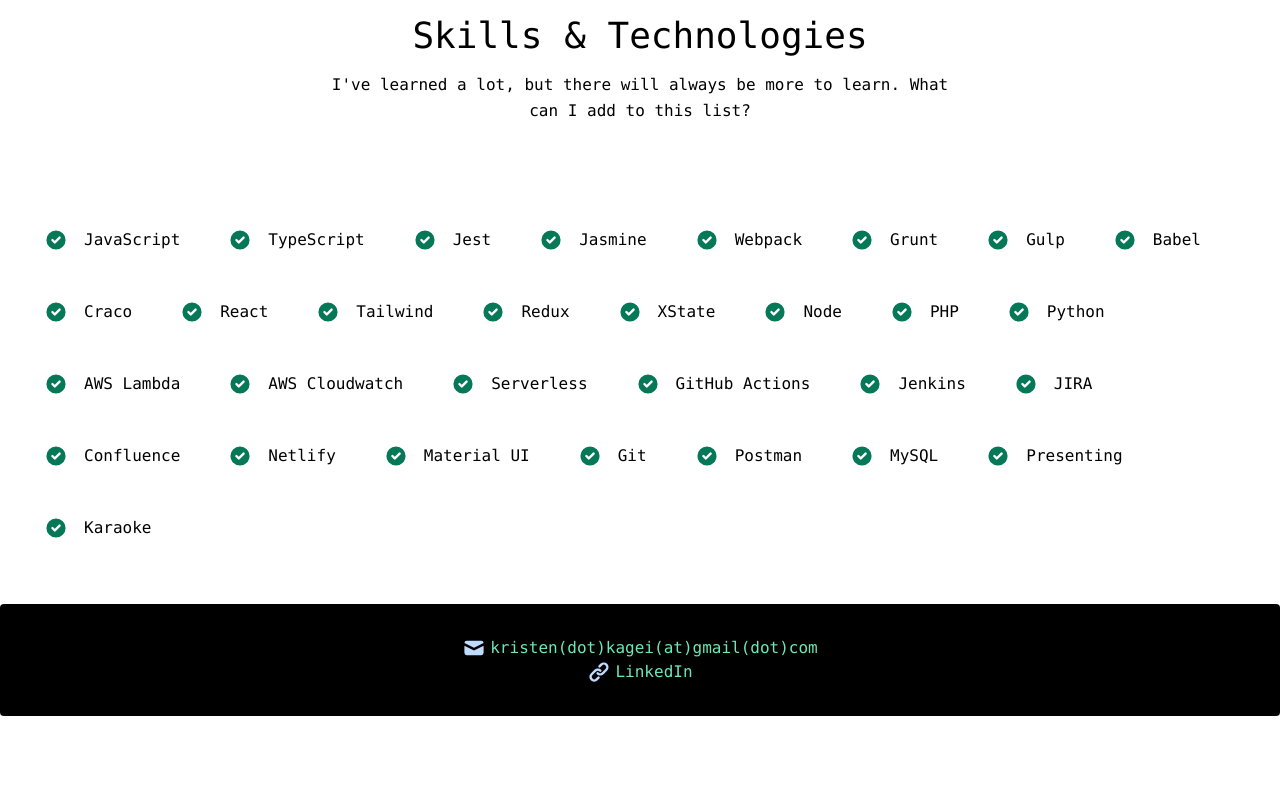
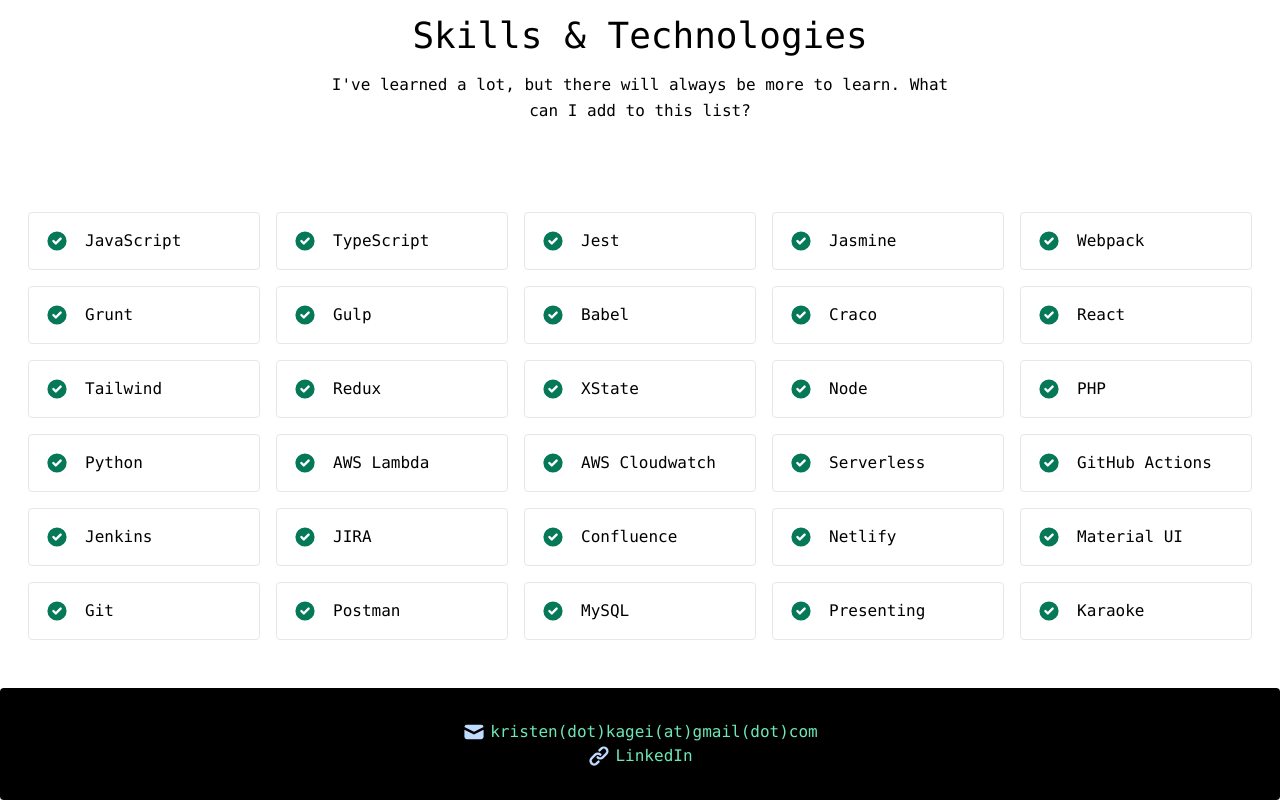
Before and after one commit to kristen-kagei/react-tailwind-portfolio, a React (Create React App) app: page / in a window 1280 px wide. Shown: the part 1064-1864 px from the top of the page. Before the commit the page ends 1780 px from the top, so only its background shows below. Built offline with nearby package versions, Linux system fonts and the light colour scheme.

Commit message:
add spacing for skills

```diff
--- a/src/components/Skills.js
+++ b/src/components/Skills.js
@@ -16,8 +16,8 @@
         </div>
         <div className="flex flex-wrap">
           {skillsAndDescriptions.map((skill) => (
-            <button key={skill} className="p-2 w-1/7">
-              <div className="flex p-4 h-full sm:items-center from-blue-700 hover:bg-blue-400">
+            <button key={skill} className="p-2 w-1/5">
+              <div className="flex p-4 h-full items-center rounded border from-blue-700 hover:bg-blue-400">
                 <CheckCircleIcon className=" text-green-700 w-6 h-6 flex-shrink-0 mr-4" />
                 <span className="title-font sm:font-medium font-mono text-black">
                   {skill.skill}
```
